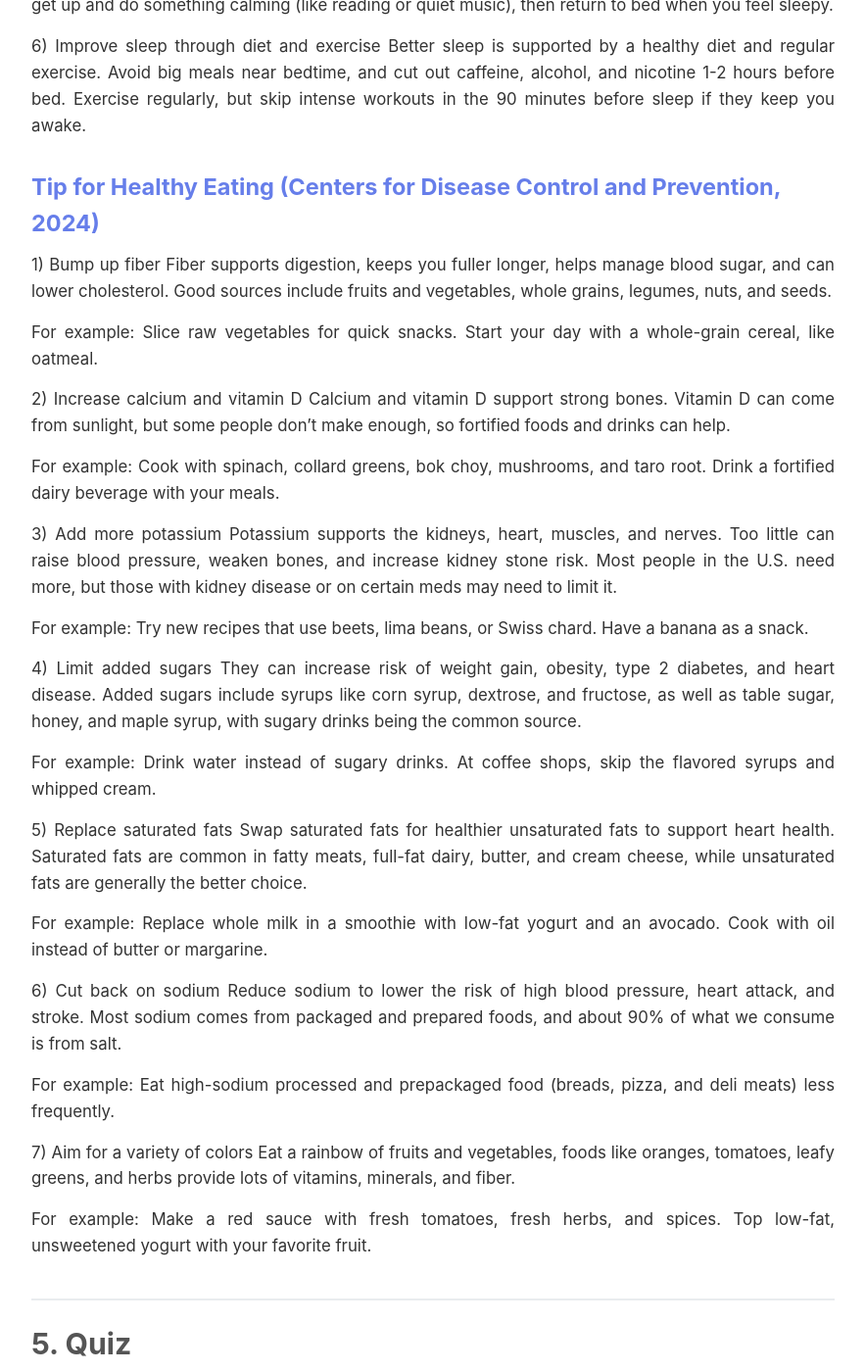
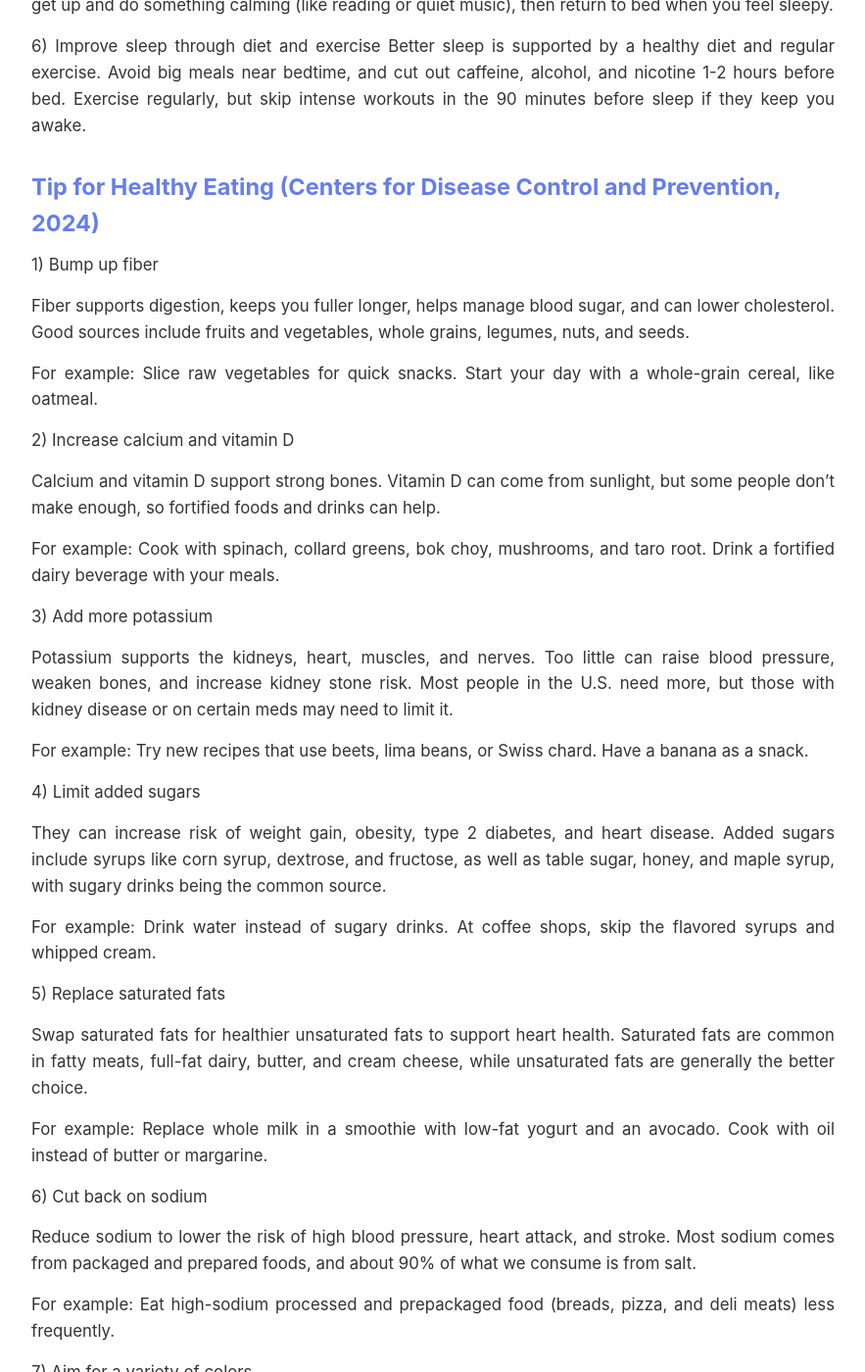
Before and after one commit to liangyahan-physical-education/liangyahan-physical-education.github.io, a Jekyll site: the page built from index.md, in a window 1280 px wide and 1400 px high, scrolled down 7838 px. Shown: the whole window at 98% size, without its empty margins (198-1081 px from the left). Built offline with Jekyll 4.4.1, drawn with Linux system fonts in a browser that asks for light colours; some of the changed text lies outside the part shown.

Commit message:
在健康饮食建议各项之间添加空行，删除Quiz章节

```diff
--- a/index.md
+++ b/index.md
@@ -148,41 +148,48 @@ Better sleep is supported by a healthy diet and regular exercise. Avoid big meal
 ### Tip for Healthy Eating (Centers for Disease Control and Prevention, 2024)
 
 1) Bump up fiber
+
 Fiber supports digestion, keeps you fuller longer, helps manage blood sugar, and can lower cholesterol. Good sources include fruits and vegetables, whole grains, legumes, nuts, and seeds.
 
 For example: Slice raw vegetables for quick snacks. Start your day with a whole-grain cereal, like oatmeal.
 
 2) Increase calcium and vitamin D
+
 Calcium and vitamin D support strong bones. Vitamin D can come from sunlight, but some people don't make enough, so fortified foods and drinks can help.
 
 For example: Cook with spinach, collard greens, bok choy, mushrooms, and taro root. Drink a fortified dairy beverage with your meals.
 
 3) Add more potassium
+
 Potassium supports the kidneys, heart, muscles, and nerves. Too little can raise blood pressure, weaken bones, and increase kidney stone risk. Most people in the U.S. need more, but those with kidney disease or on certain meds may need to limit it.
 
 For example: Try new recipes that use beets, lima beans, or Swiss chard. Have a banana as a snack.
 
 4) Limit added sugars
+
 They can increase risk of weight gain, obesity, type 2 diabetes, and heart disease. Added sugars include syrups like corn syrup, dextrose, and fructose, as well as table sugar, honey, and maple syrup, with sugary drinks being the common source.
 
 For example: Drink water instead of sugary drinks. At coffee shops, skip the flavored syrups and whipped cream.
 
 5) Replace saturated fats
+
 Swap saturated fats for healthier unsaturated fats to support heart health. Saturated fats are common in fatty meats, full-fat dairy, butter, and cream cheese, while unsaturated fats are generally the better choice.
 
 For example: Replace whole milk in a smoothie with low-fat yogurt and an avocado. Cook with oil instead of butter or margarine.
 
 6) Cut back on sodium
+
 Reduce sodium to lower the risk of high blood pressure, heart attack, and stroke. Most sodium comes from packaged and prepared foods, and about 90% of what we consume is from salt.
 
 For example: Eat high-sodium processed and prepackaged food (breads, pizza, and deli meats) less frequently.
 
 7) Aim for a variety of colors
+
 Eat a rainbow of fruits and vegetables, foods like oranges, tomatoes, leafy greens, and herbs provide lots of vitamins, minerals, and fiber.
 
 For example: Make a red sauce with fresh tomatoes, fresh herbs, and spices. Top low-fat, unsweetened yogurt with your favorite fruit.
 
-## 5. Quiz
+
 
 ## Reference
 
```
